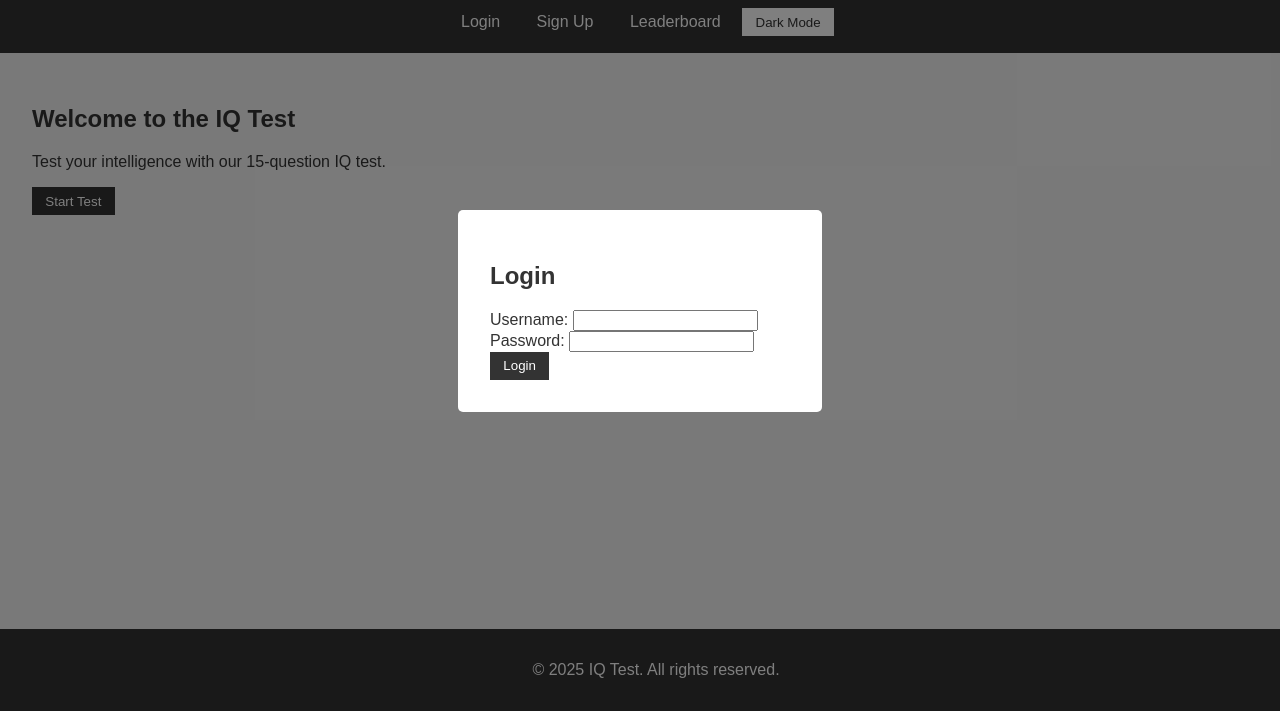
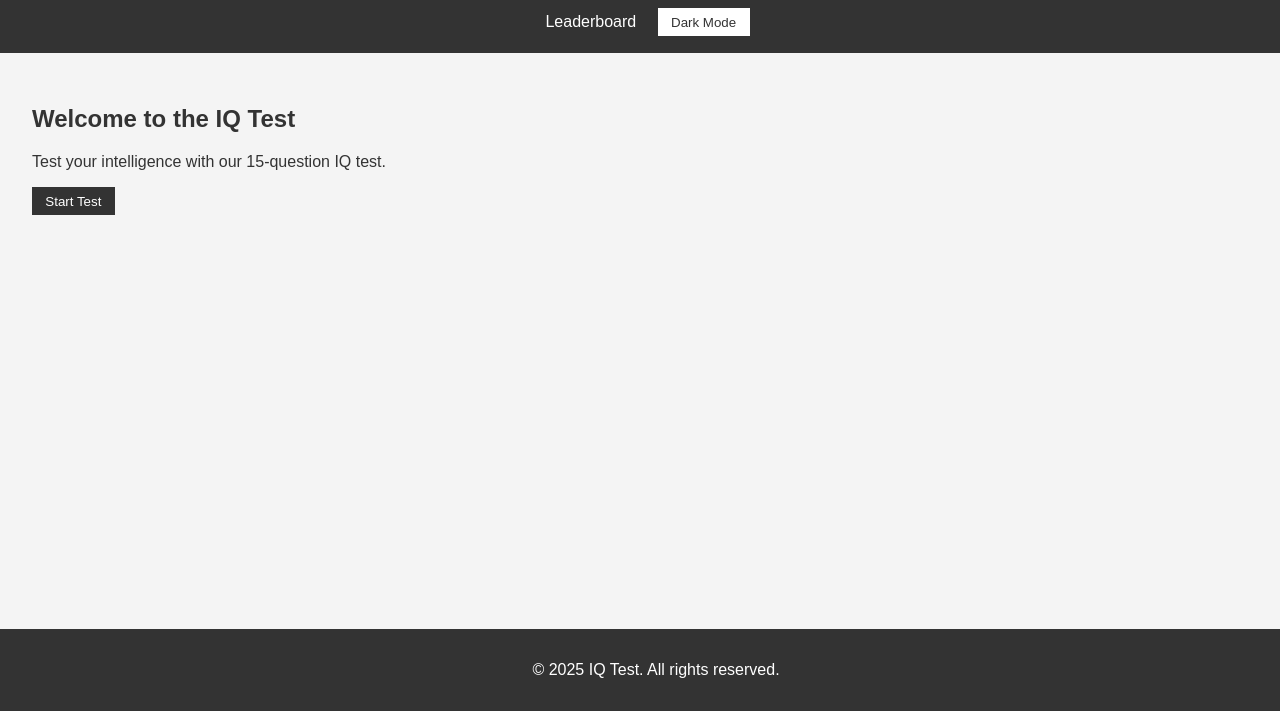
Before and after one commit to 314Jaguar/IQTest, a plain HTML site: page index.html in a window 1280 px wide. Shown: the part 89-800 px from the top of the page. Drawn offline with Linux system fonts and the light colour scheme.

Commit message:
Update index.html

```diff
--- a/index.html
+++ b/index.html
@@ -11,11 +11,7 @@
     <header>
         <h1>IQ Test</h1>
         <nav>
-            <a href="#" id="login-link">Login</a>
-            <a href="#" id="signup-link">Sign Up</a>
-            <a href="#" id="profile-link" class="hidden">Profile</a>
             <a href="#" id="leaderboard-link">Leaderboard</a>
-            <a href="#" id="logout-link" class="hidden">Logout</a>
             <button id="theme-toggle">Dark Mode</button>
         </nav>
     </header>
@@ -45,27 +41,9 @@
                 <!-- Leaderboard will be populated by JavaScript -->
             </ul>
         </section>
-        <section id="profile-section" class="hidden">
-            <h2>Your Profile</h2>
-            <p id="user-info"></p>
-            <button id="edit-profile-button">Edit Profile</button>
-        </section>
     </main>
     <footer>
         <p>&copy; 2025 IQ Test. All rights reserved.</p>
     </footer>
-    <div id="auth-modal" class="modal hidden">
-        <div class="modal-content">
-            <span class="close-button">&times;</span>
-            <h2 id="auth-modal-title">Login</h2>
-            <form id="auth-form">
-                <label for="username">Username:</label>
-                <input type="text" id="username" name="username" required>
-                <label for="password">Password:</label>
-                <input type="password" id="password" name="password" required>
-                <button type="submit" id="auth-submit-button">Login</button>
-            </form>
-        </div>
-    </div>
 </body>
 </html>
```
